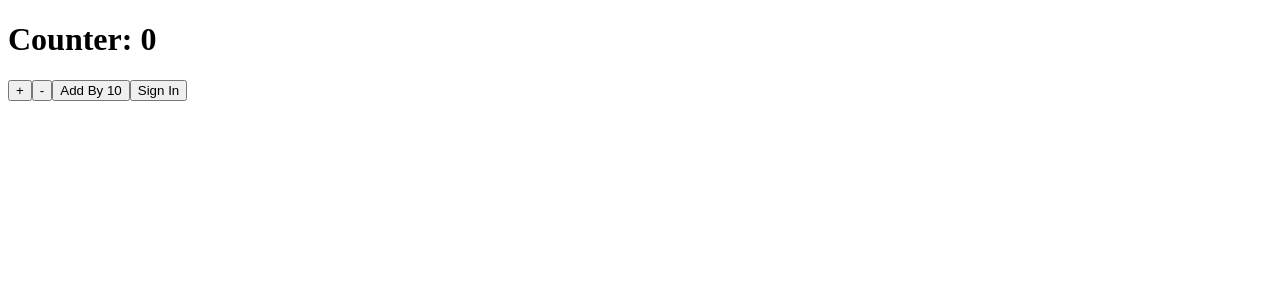
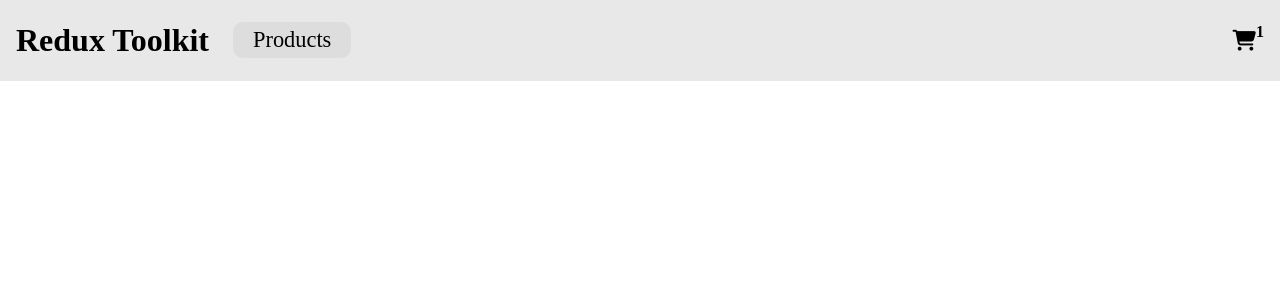
Before and after one commit to dagmfre/Redux-Ecommerce-Sample-Project, a React (Create React App) app: page / in a window 1280 px wide. Shown: the top 300 px of the page. Built offline with nearby package versions, Linux system fonts and the light colour scheme.

Commit message:
Style navbar

```diff
--- a/public/style.css
+++ b/public/style.css
@@ -0,0 +1,32 @@
+body {
+    margin: 0;
+}
+.navbar {
+    display: flex;
+    justify-content: space-between;
+    background-color: #8080802e;
+    padding: 0 1rem;
+}
+.navbar >:nth-child(1) {
+    display: flex;
+    align-items: center;
+    gap: 1.5rem;
+}
+.navbar >:nth-child(1) p {
+    font-size: 1.4rem;
+    border-radius: 10px;
+    background-color: #dddddd;
+    padding: 5px 20px;
+}
+.navbar >:nth-child(2) {
+    display: flex;
+    align-items: center;
+}
+.navbar >:nth-child(2) i {
+    font-size: 1.3rem;
+    cursor: pointer;
+}
+.navbar >:nth-child(2) p {
+    font-weight: 900;
+    margin-top: 0;
+}
--- a/src/App.js
+++ b/src/App.js
@@ -1,19 +1,21 @@
 import { increment, decrement, addByNumber, login } from "./counterSlice";
 import { useDispatch, useSelector } from "react-redux";
+import Home from "./Components/Home";
 
 const App = () => {
   const dispatch = useDispatch();
-  const counterValue = useSelector(state => state.counter.value);
-  const isLoggedIn = useSelector(state => state.counter.isLogged)
+  const counterValue = useSelector((state) => state.counter.value);
+  const isLoggedIn = useSelector((state) => state.counter.isLogged);
 
   return (
     <div className="App">
-      <h1>Counter: {counterValue}</h1>
+      <Home />
+      {/* <h1>Counter: {counterValue}</h1>
       <button onClick={() => dispatch(increment())}>+</button>
       <button onClick={() => dispatch(decrement())}>-</button>
       <button onClick={() => dispatch(addByNumber(10))}>Add By 10</button>
       <button onClick={() => dispatch(login())}>Sign In</button>
-      <p>{isLoggedIn ? "Secret" : ""}</p>
+      <p>{isLoggedIn ? "Secret" : ""}</p> */}
     </div>
   );
 };
```
